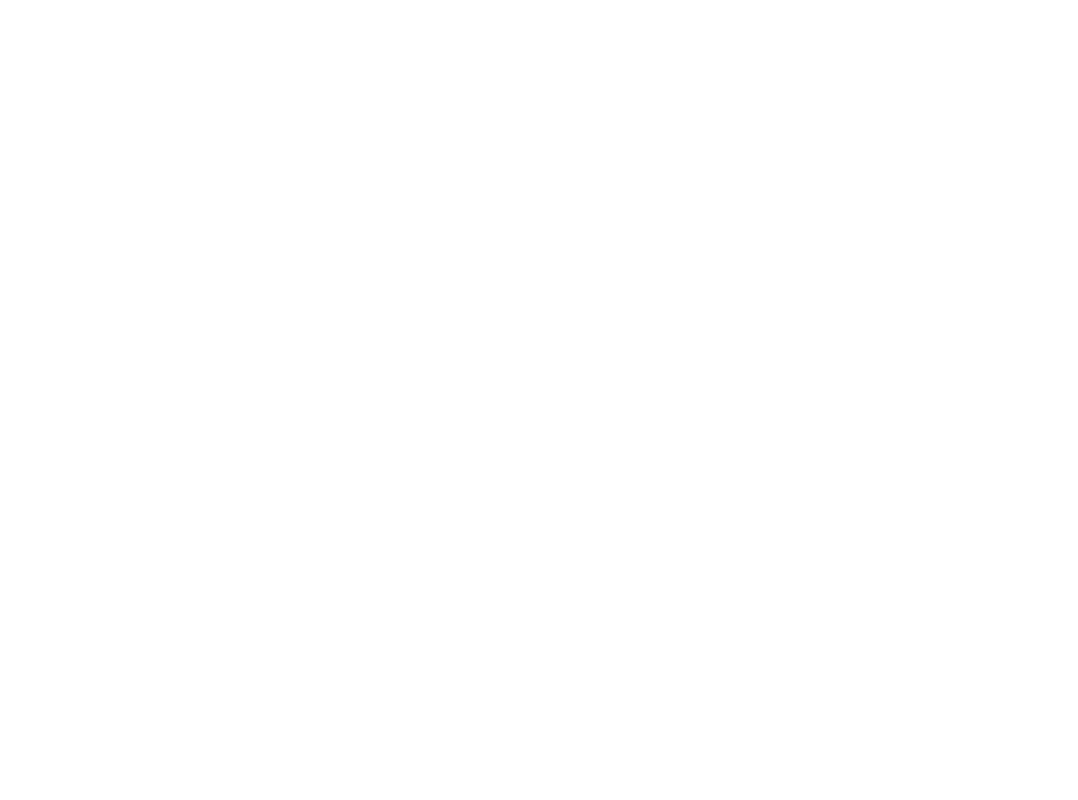
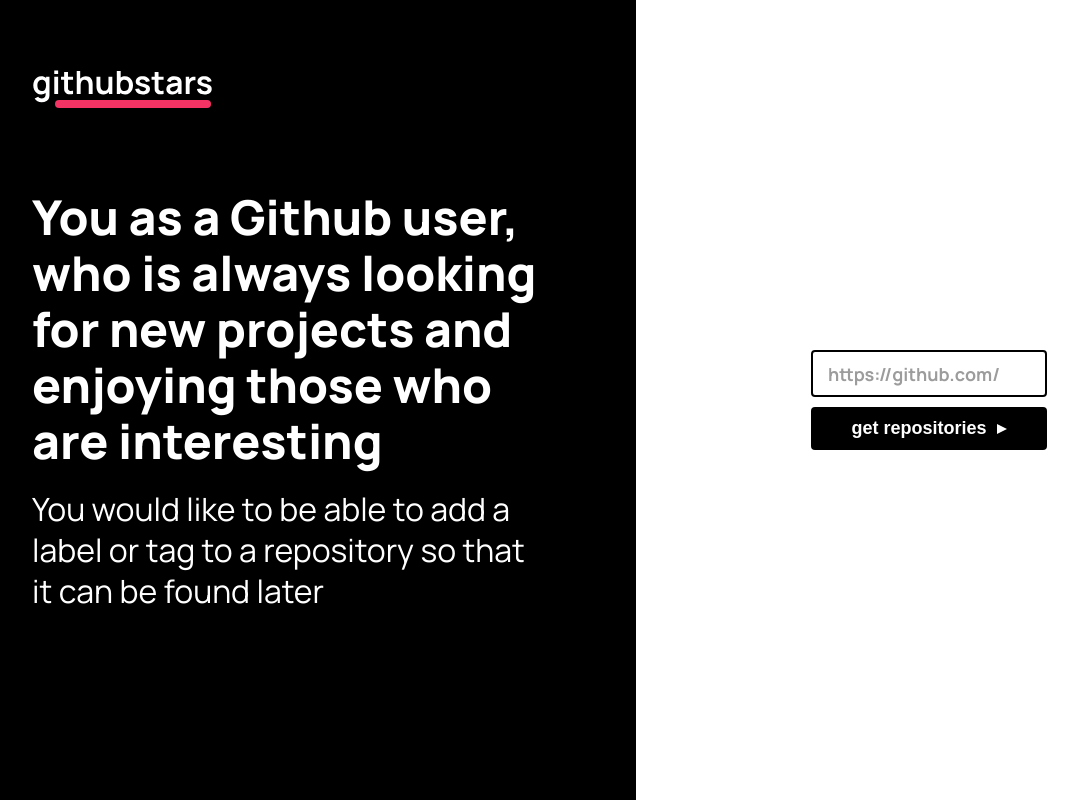
Before and after one commit to lucassouzamatos/githubstars, a React (Create React App) app in the folder web/: page / in a window 1280 px wide. Shown: the whole page, without its empty margins (58-1136 px from the left). Built offline with nearby package versions, Linux system fonts and the light colour scheme.

Commit message:
feat: adding form components

```diff
--- a/web/package.json
+++ b/web/package.json
@@ -15,6 +15,7 @@
     "react-router-dom": "^5.2.0",
     "react-scripts": "4.0.3",
     "styled-components": "^5.2.3",
+    "styled-system": "^5.1.5",
     "typescript": "^4.1.2",
     "web-vitals": "^1.0.1"
   },
@@ -45,6 +46,7 @@
   },
   "devDependencies": {
     "@types/styled-components": "^5.1.9",
+    "@types/styled-system": "^5.1.11",
     "@typescript-eslint/eslint-plugin": "^4.20.0",
     "@typescript-eslint/parser": "^4.20.0",
     "eslint": "^7.23.0",
--- /dev/null
+++ b/web/src/components/Button/Button.styles.ts
@@ -0,0 +1,25 @@
+import styled from 'styled-components';
+
+export const Wrapper = styled.button`
+  width: 100%;
+  height: 43px;
+  background: #000000;
+  border: none;
+  border-radius: 4px;
+  color: #ffffff;
+  padding: 0 20px;
+  font-weight: bold;
+  font-size: 18px;
+  text-align: center;
+
+  &:after {
+    margin-left: 10px;
+    display: inline-block;
+    content: '';
+    width: 0;
+    height: 0;
+    border-top: 5px solid transparent;
+    border-left: 10px solid #ffffff;
+    border-bottom: 5px solid transparent;
+  }
+`;
--- /dev/null
+++ b/web/src/components/Button/Button.tsx
@@ -0,0 +1,11 @@
+import { Wrapper } from './Button.styles';
+
+interface ButtonProps {
+  text: string;
+}
+
+const Button = ({ text }: ButtonProps) => {
+  return <Wrapper>{text}</Wrapper>;
+};
+
+export default Button;
--- /dev/null
+++ b/web/src/components/Input/Input.styles.ts
@@ -0,0 +1,20 @@
+import styled from 'styled-components';
+import { border, BorderProps } from 'styled-system';
+import { outline, OutlineProps } from 'components/system';
+
+type InputProps = BorderProps & OutlineProps;
+
+export const Input = styled.input<InputProps>`
+  width: 100%;
+  height: 43px;
+  border-radius: 4px;
+  font-weight: bold;
+  font-size: 18px;
+  padding: 10px 15px;
+  ${outline}
+  ${border}
+
+  ::placeholder {
+    color: #9c9c9c;
+  }
+`;
--- /dev/null
+++ b/web/src/components/Input/Input.tsx
@@ -0,0 +1,15 @@
+import { Input } from './Input.styles';
+
+interface InputProps {
+  placeholder: string;
+  border?: string;
+  outline?: string;
+}
+
+export default ({
+  outline = 'auto',
+  border = '2px solid #000000',
+  placeholder,
+}: InputProps) => {
+  return <Input outline={outline} border={border} placeholder={placeholder} />;
+};
--- /dev/null
+++ b/web/src/components/InputPrefix/InputPrefix.styles.ts
@@ -0,0 +1,16 @@
+import styled from 'styled-components';
+
+import { border, BorderProps } from 'styled-system';
+
+type LabelProps = BorderProps;
+
+export const Label = styled.label<LabelProps>`
+  display: flex;
+  font-weight: bold;
+  font-size: 18px;
+  padding: 0 15px;
+  border-radius: 4px;
+  align-items: center;
+  color: #9c9c9c;
+  ${border};
+`;
--- /dev/null
+++ b/web/src/components/InputPrefix/InputPrefix.tsx
@@ -0,0 +1,20 @@
+import { Input as InputComponent } from 'components';
+import { Label } from './InputPrefix.styles';
+
+interface InputProps {
+  placeholder: string;
+  prefix: string;
+}
+
+export default ({ placeholder, prefix }: InputProps) => {
+  return (
+    <Label border="2px solid #000000">
+      {prefix}
+      <InputComponent
+        outline="inherit"
+        border="none"
+        placeholder={placeholder}
+      />
+    </Label>
+  );
+};
--- /dev/null
+++ b/web/src/components/index.ts
@@ -0,0 +1,3 @@
+export { default as Button } from './Button/Button';
+export { default as Input } from './Input/Input';
+export { default as InputPrefix } from './InputPrefix/InputPrefix';
--- /dev/null
+++ b/web/src/components/system.ts
@@ -0,0 +1,11 @@
+import { system } from 'styled-system';
+
+export interface OutlineProps {
+  outline?: string;
+}
+
+export const outline = system({
+  outline: {
+    property: 'outline',
+  },
+});
--- a/web/src/globalStyles.ts
+++ b/web/src/globalStyles.ts
@@ -43,6 +43,22 @@ export default createGlobalStyle`
     box-sizing: border-box;
   }
 
+  input {
+    font: inherit;
+  }
+
+  button, input[type="submit"], input[type="reset"] {
+    background: none;
+    color: inherit;
+    border: none;
+    padding: 0;
+    cursor: pointer;
+
+    &:focus {
+      outline: 2px solid #f33363;
+    }
+  }
+
   html, body, #root {
     min-height: 100vh;
   }
--- /dev/null
+++ b/web/src/views/Main/Main.styles.ts
@@ -0,0 +1,54 @@
+import styled from 'styled-components';
+import LogoWhite from 'assets/images/logo-white.svg';
+
+export const Container = styled.div`
+  display: flex;
+  height: 100vh;
+`;
+
+export const WrapperText = styled.div`
+  display: flex;
+  background: #000000;
+  padding: 90px;
+  max-width: 60%;
+  flex-direction: column;
+  justify-content: center;
+`;
+
+const Text = styled.span`
+  color: #ffffff;
+`;
+
+export const MainText = styled(Text)`
+  font-weight: 800;
+  font-size: 48px;
+  line-height: 56px;
+  margin-bottom: 20px;
+`;
+
+export const SecondaryText = styled(Text)`
+  font-size: 32px;
+  line-height: 41px;
+`;
+
+export const Logo = styled.div`
+  position: absolute;
+  top: 60px;
+  display: flex;
+  width: 180px;
+  height: 48px;
+  background-image: url(${LogoWhite});
+`;
+
+export const WrapperForm = styled.div`
+  display: flex;
+  width: 100%;
+  flex-direction: column;
+  justify-content: center;
+  align-items: center;
+  padding: 175px;
+
+  > button {
+    margin-top: 10px;
+  }
+`;
--- a/web/src/views/Main/Main.tsx
+++ b/web/src/views/Main/Main.tsx
@@ -1,3 +1,32 @@
+import { Button, InputPrefix } from 'components';
+import {
+  WrapperText,
+  WrapperForm,
+  Container,
+  Logo,
+  MainText,
+  SecondaryText,
+} from './Main.styles';
+
 export default function Main() {
-  return <div></div>;
+  return (
+    <Container>
+      <WrapperText>
+        <Logo />
+        <MainText>
+          You as a Github user, who is always looking for new projects and
+          enjoying those who are interesting
+        </MainText>
+        <SecondaryText>
+          You would like to be able to add a label or tag to a repository so
+          that it can be found later
+        </SecondaryText>
+      </WrapperText>
+
+      <WrapperForm>
+        <InputPrefix prefix="https://github.com/" placeholder="test" />
+        <Button text="get repositories" />
+      </WrapperForm>
+    </Container>
+  );
 }
```
Also changed, not shown: web/src/assets/images/logo-white.svg (added), 1 other file (tests, documents, lock files or other folders).
